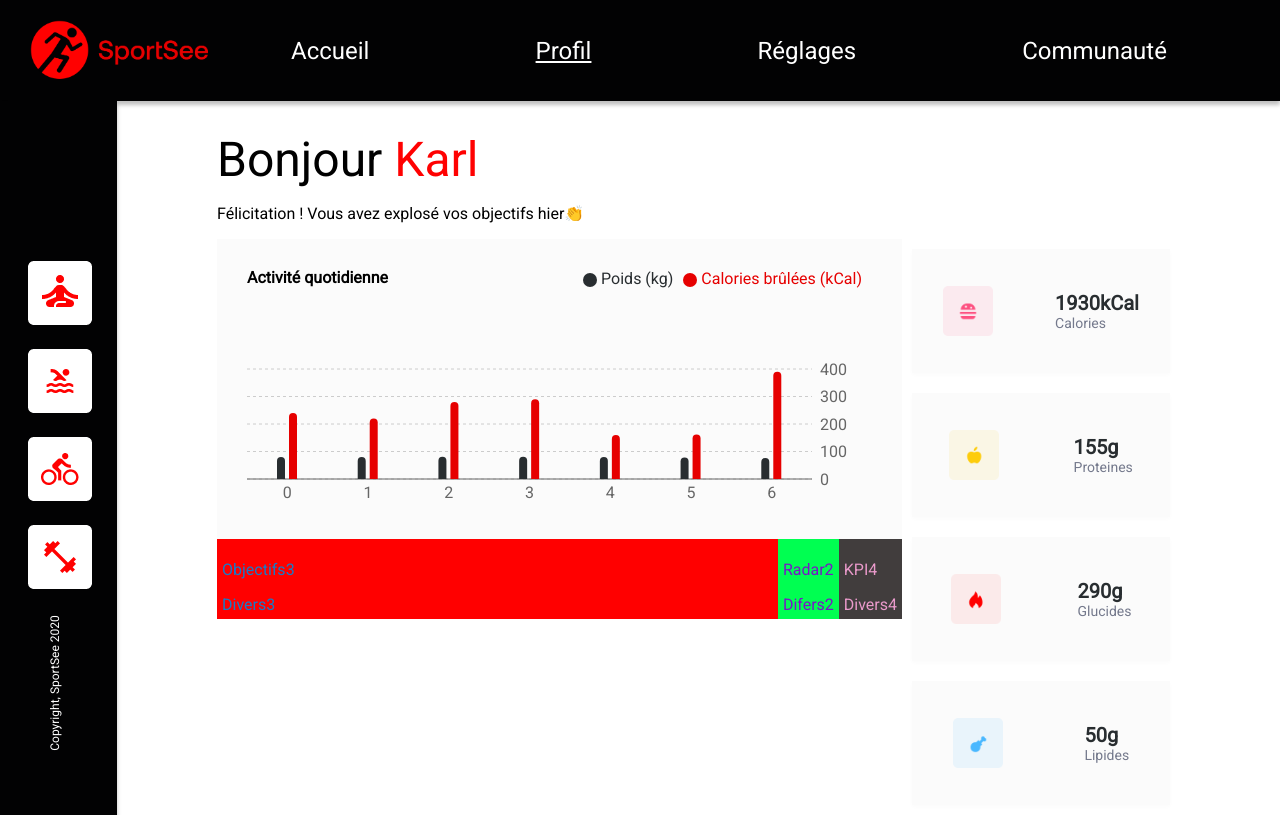
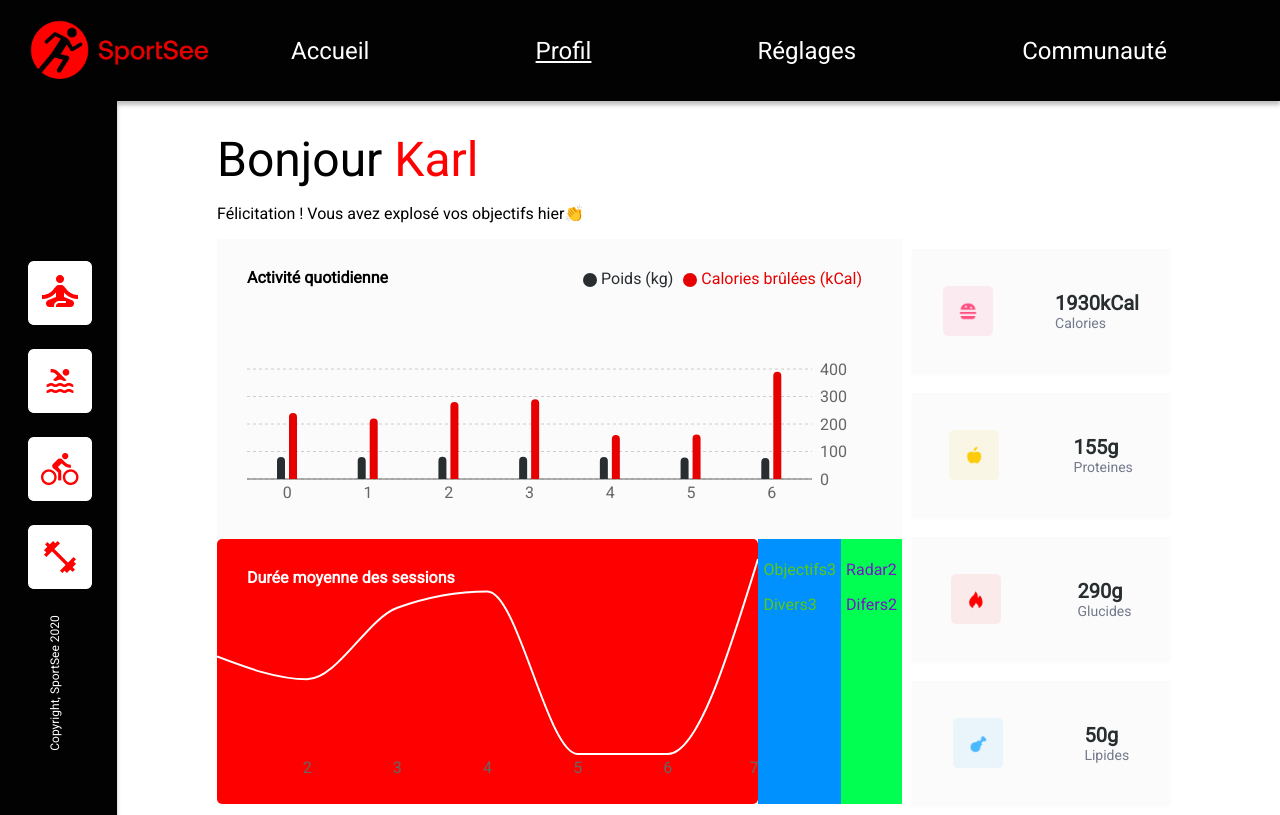
Before and after one commit to tetyanachouteau/p9-front-end-dasboard, a React (Create React App) app: page /dashboard/12 in a window 1280 px wide. Built offline with nearby package versions, Linux system fonts and the light colour scheme.

Commit message:
Mise à jour du composant KPI

```diff
--- /dev/null
+++ b/src/components/KPI.jsx
@@ -0,0 +1,51 @@
+
+import React from 'react';
+import styles from "./KPI.module.css"
+import { LineChart, Line, XAxis, YAxis, Tooltip, ResponsiveContainer } from 'recharts';
+import { USER_AVERAGE_SESSIONS } from "../data/data"
+import { useParams } from 'react-router-dom';
+
+function KPI() {
+
+    let { id } = useParams();
+
+    let sessions = USER_AVERAGE_SESSIONS.filter(el => el.userId === Number.parseInt(id))[0];
+
+    const CustomTooltip = ({ active, payload }) => {
+        if (active && payload && payload.length) {
+            return (
+                <div className={styles.content}>
+                    {payload[0].value}min
+                </div>
+            );
+        }
+
+        return null;
+    };
+
+    return (
+        <ResponsiveContainer width="100%" height={265} className={styles.responsive}>
+            <LineChart
+                data={sessions.sessions}
+                margin={{
+                    top: 20,
+                    right: 0,
+                    left: 0,
+                    bottom: 20,
+                }}
+            >
+                <text x={30} y={44} fill="#FFFFFF" fontWeight="bold">Durée moyenne des sessions</text>
+                <XAxis axisLine={false} tickLine={false} dataKey="day" color='#FFFFFF'/>
+                <YAxis hide={true} dataKey="sessionLength" />
+                <Tooltip content={<CustomTooltip />} offset={5} />
+                <Line type="monotone" dataKey="sessionLength"
+                stroke="#FFF"
+                dot={false}
+                activeDot={{ r: 4 }}
+                strokeWidth={2} />
+            </LineChart>
+        </ResponsiveContainer>
+    );
+}
+
+export default KPI;
--- /dev/null
+++ b/src/components/KPI.module.css
@@ -0,0 +1,10 @@
+.responsive {
+    background-color: #FF0000;
+    border-radius: 5px;
+}
+
+.content {
+    background-color: #FFFFFF;
+    color: #000000;
+    padding: 5px;
+}
--- a/src/components/KPI4.jsx
+++ /dev/null
@@ -1,17 +0,0 @@
-
-import React from 'react';
-import styles from "./KPI4.module.css"
-
-function KPI4() {
-
-    return (
-        <div className={styles.kpi4}>
-            <p>KPI4</p>
-            <div>
-                Divers4
-            </div>
-        </div>
-    );
-}
-
-export default KPI4;
--- a/src/components/KPI4.module.css
+++ /dev/null
@@ -1,5 +0,0 @@
-.kpi4 {
-    background-color: #413d3d;
-    color: #ea9acb;
-    padding: 5px;
-}
--- a/src/components/Objectifs3.module.css
+++ b/src/components/Objectifs3.module.css
@@ -1,5 +1,5 @@
 .objectifs3 {
-    background-color: #ff0000;
-    color: #167bc9;
+    background-color: #0091ff;
+    color: #58c916;
     padding: 5px;
 }
--- a/src/pages/dashboard.jsx
+++ b/src/pages/dashboard.jsx
@@ -5,7 +5,7 @@ import HeaderDashboard from '../components/HeaderDashboard';
 import Activity from '../components/Activity';
 import Radar2 from '../components/Radar2';
 import Objectifs3 from '../components/Objectifs3';
-import KPI4 from '../components/KPI4';
+import KPI from '../components/KPI';
 import styles from './dashboard.module.css';
 import { useParams } from 'react-router-dom';
 
@@ -22,17 +22,11 @@ function Dashboard() {
             <HeaderDashboard name={mainData.userInfos.firstName} />
             <div className={styles['dashboard-middle']}>
                 <div className={styles['group-left']}>
-                    <Activity className={styles['activity']} />
+                    <Activity />
                     <div className={styles['group-bottom']}>
-                        <div className={styles['objectifs-container']}>
-                            <Objectifs3 className={styles['objectifs3']} />
-                        </div>
-                        <div className={styles['radar-container']}>
-                            <Radar2 className={styles['radar2']} />
-                        </div>
-                        <div className={styles['kpi-container']}>
-                            <KPI4 className={styles['kpi4']} />
-                        </div>
+                        <KPI />
+                        <Objectifs3 className={styles['objectifs3']} />
+                        <Radar2 className={styles['radar2']} />
                     </div>
                 </div>
 
--- a/src/pages/dashboard.module.css
+++ b/src/pages/dashboard.module.css
@@ -32,11 +32,6 @@
     align-items: center;
 }
 
-.activity {
-    width: 500px;
-    height: 250px;
-}
-
 .poids-text {
     color: #333;
     /* Couleur du texte */
@@ -56,6 +51,7 @@
 radar-container,
 kpi-container {
     flex: 1;
+    flex-basis: 33%;
     /* Pour répartir l'espace équitablement entre les composants */
 }
 
```
